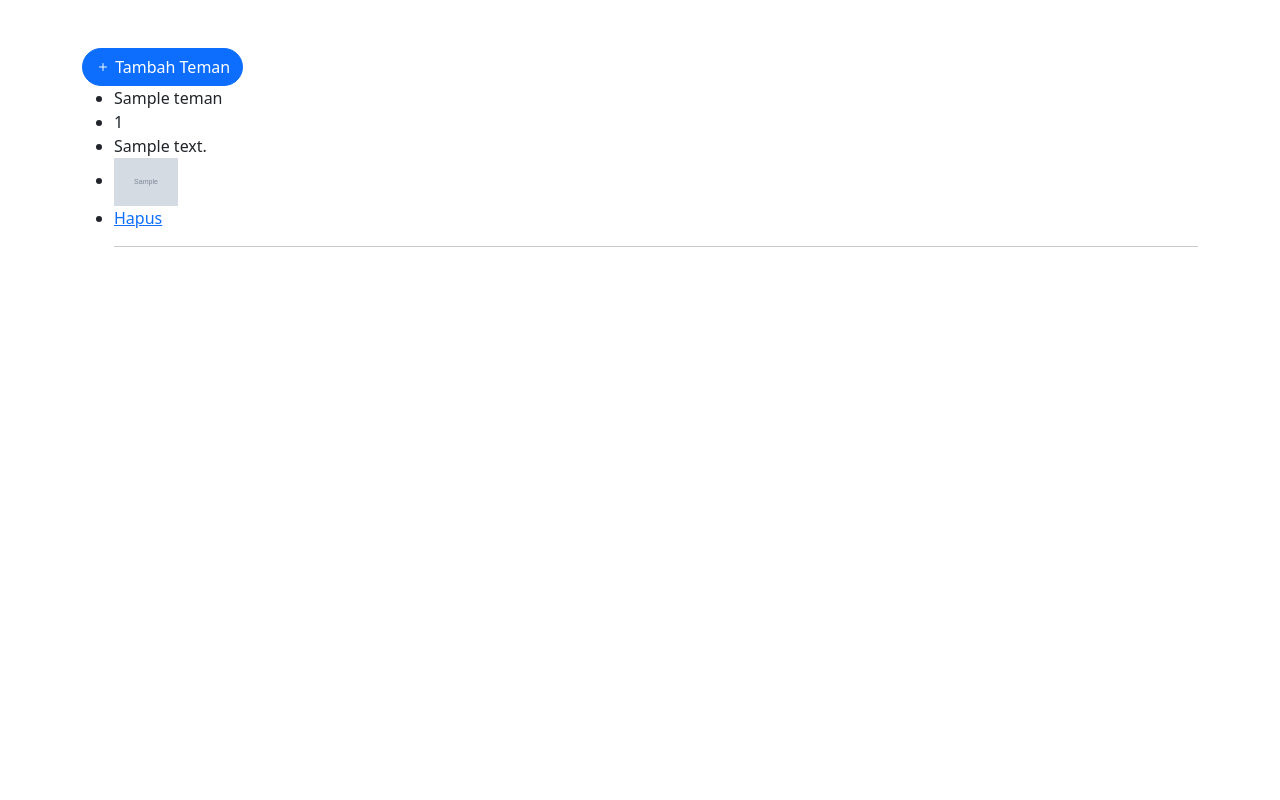
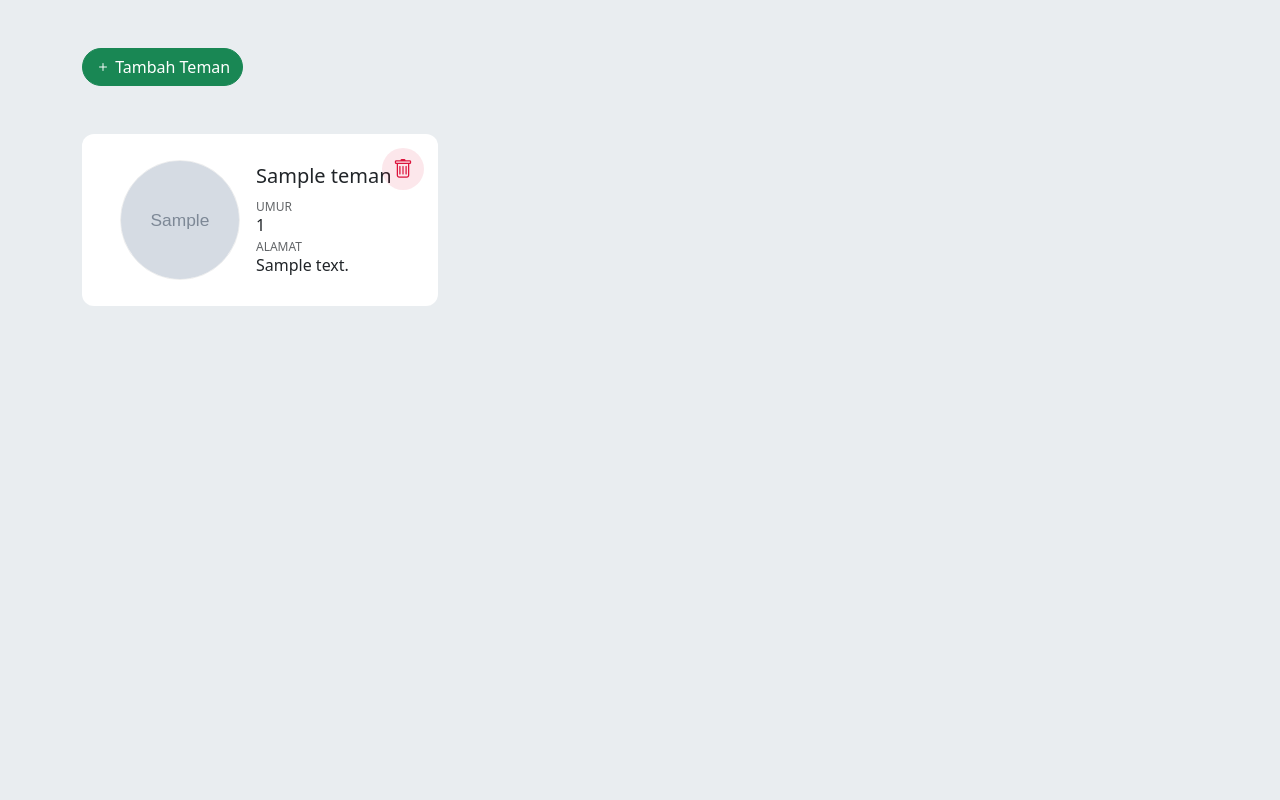
Before and after one commit to ArRosid/teman_kelas, a Django app: page / in a window 1280 px wide. Run offline with Django 4.2, Linux system fonts and the light colour scheme; tables that the repository leaves empty hold one stand-in row (values such as "Sample post"); grey boxes marked "Sample" are stand-in pictures; some libraries are stand-ins or nearby versions.

Commit message:
styling friend list card

```diff
--- /dev/null
+++ b/static/css/style.css
@@ -0,0 +1,60 @@
+.content {
+  background: #e9edf0;
+  min-height: 100vh;
+}
+
+.content .card-list .card {
+  border: none;
+  border-radius: 12px;
+  -webkit-box-orient: horizontal;
+  -webkit-box-direction: normal;
+      -ms-flex-direction: row;
+          flex-direction: row;
+  padding: 14px;
+}
+
+.content .card-list .card img {
+  border: 1px solid #eee;
+  border-radius: 100px;
+  height: 120px;
+  margin: auto;
+  margin-left: 24px;
+  -o-object-fit: cover;
+     object-fit: cover;
+  -o-object-position: center center;
+     object-position: center center;
+  width: 120px;
+}
+
+.content .card-list .card-text {
+  line-height: 18px;
+  margin-bottom: 2px;
+}
+
+.content .card-list .card-text span {
+  font-size: 12px;
+  opacity: 0.7;
+}
+
+.content .card-list .card .btn-delete {
+  background: rgba(220, 20, 60, 0.1);
+  border-radius: 50px;
+  color: crimson;
+  display: -webkit-box;
+  display: -ms-flexbox;
+  display: flex;
+  font-size: 20px;
+  -webkit-box-pack: center;
+      -ms-flex-pack: center;
+          justify-content: center;
+  padding: 6px;
+  position: absolute;
+  right: 14px;
+  top: 14px;
+  width: 42px;
+}
+
+.content .card-list .card .btn-delete:hover {
+  background: rgba(220, 20, 60, 0.2);
+}
+/*# sourceMappingURL=style.css.map */
--- /dev/null
+++ b/static/css/style.scss
@@ -0,0 +1,46 @@
+.content {
+    background: #e9edf0;
+    min-height: 100vh;
+    .card-list {
+        .card {
+            border: none;
+            border-radius: 12px;
+            flex-direction: row;
+            padding: 14px;
+            img {
+                border: 1px solid #eee;
+                border-radius: 100px;
+                height: 120px;
+                margin: auto;
+                margin-left: 24px;
+                object-fit: cover;
+                object-position: center center;
+                width: 120px;
+            }
+            &-text {
+                line-height: 18px;
+                margin-bottom: 2px;
+                span {
+                    font-size: 12px;
+                    opacity: 0.7;
+                }
+            }
+            .btn-delete {
+                background: rgba(220, 20, 60, 0.1);
+                border-radius: 50px;
+                color: crimson;
+                display: flex;
+                font-size: 20px;
+                justify-content: center;
+                padding: 6px;
+                position: absolute;
+                right: 14px;
+                top: 14px;
+                width: 42px;
+                &:hover {
+                    background: rgba(220, 20, 60, 0.2);
+                }
+            }
+        }
+    }
+}
--- a/teman_kelas/settings.py
+++ b/teman_kelas/settings.py
@@ -125,6 +125,9 @@ USE_TZ = True
 # https://docs.djangoproject.com/en/4.0/howto/static-files/
 
 STATIC_URL = 'static/'
+STATICFILES_DIRS = [
+    BASE_DIR / "static",
+]
 
 # Default primary key field type
 # https://docs.djangoproject.com/en/4.0/ref/settings/#default-auto-field
--- a/templates/teman/base.html
+++ b/templates/teman/base.html
@@ -1,9 +1,11 @@
+{% load static %}
 <!DOCTYPE html>
 <html lang="en">
     <head>
         <meta charset="utf-8" />
         <meta name="viewport" content="width=device-width, initial-scale=1" />
         <title>Teman Kelas</title>
+        <link rel="stylesheet" href="{% static 'css/style.css' %}" />
         <link
             href="https://cdn.jsdelivr.net/npm/bootstrap@5.2.0-beta1/dist/css/bootstrap.min.css"
             rel="stylesheet"
@@ -16,7 +18,9 @@
         />
     </head>
     <body>
-        <div class="container py-5">{% block content %} {% endblock %}</div>
+        <div class="content">
+            <div class="container py-5">{% block content %} {% endblock %}</div>
+        </div>
         <script
             src="https://cdn.jsdelivr.net/npm/bootstrap@5.2.0-beta1/dist/js/bootstrap.bundle.min.js"
             integrity="sha384-pprn3073KE6tl6bjs2QrFaJGz5/SUsLqktiwsUTF55Jfv3qYSDhgCecCxMW52nD2"
--- a/templates/teman/teman_list.html
+++ b/templates/teman/teman_list.html
@@ -1,21 +1,39 @@
 {% extends "./base.html" %} {% block content %}
-<a href="{% url 'tambah_teman' %}" class="btn btn-primary rounded-pill"
+<a href="{% url 'tambah_teman' %}" class="btn btn-success rounded-pill"
     ><i class="bi-plus"></i> Tambah Teman</a
 >
-<ul>
-    <!-- Iterate over object_list -->
-    {% for object in object_list %}
-    <!-- Display Objects -->
-    <li>{{ object.nama }}</li>
-    <li>{{ object.umur }}</li>
-    <li>{{ object.alamat }}</li>
-    <li><img src="{{ object.foto.url }}" width="64" /></li>
-    <li><a href="{% url 'delete_teman' object.id %}">Hapus</a></li>
-
-    <hr />
-    <!-- If object_list is empty -->
-    {% empty %}
-    <li>No objects yet.</li>
-    {% endfor %}
-</ul>
+<div class="card-list mt-5">
+    <div class="row row-cols-1 row-cols-md-3 g-4">
+        {% for object in object_list %}
+        <div class="col">
+            <div class="card d-flex">
+                <img
+                    src="{{ object.foto.url }}"
+                    class="card-img-top"
+                    alt="friend image"
+                />
+                <div class="card-body">
+                    <h5 class="card-title">{{ object.nama }}</h5>
+                    <p class="card-text">
+                        <span>UMUR</span>
+                        <br />
+                        {{ object.umur }}
+                    </p>
+                    <p class="card-text">
+                        <span>ALAMAT</span>
+                        <br />
+                        {{ object.alamat }}
+                    </p>
+                    <a
+                        href="{% url 'delete_teman' object.id %}"
+                        class="btn-delete"
+                    >
+                        <i class="bi-trash"></i>
+                    </a>
+                </div>
+            </div>
+        </div>
+        {% endfor %}
+    </div>
+</div>
 {% endblock %}
```
Also changed, not shown: 1 other file.
